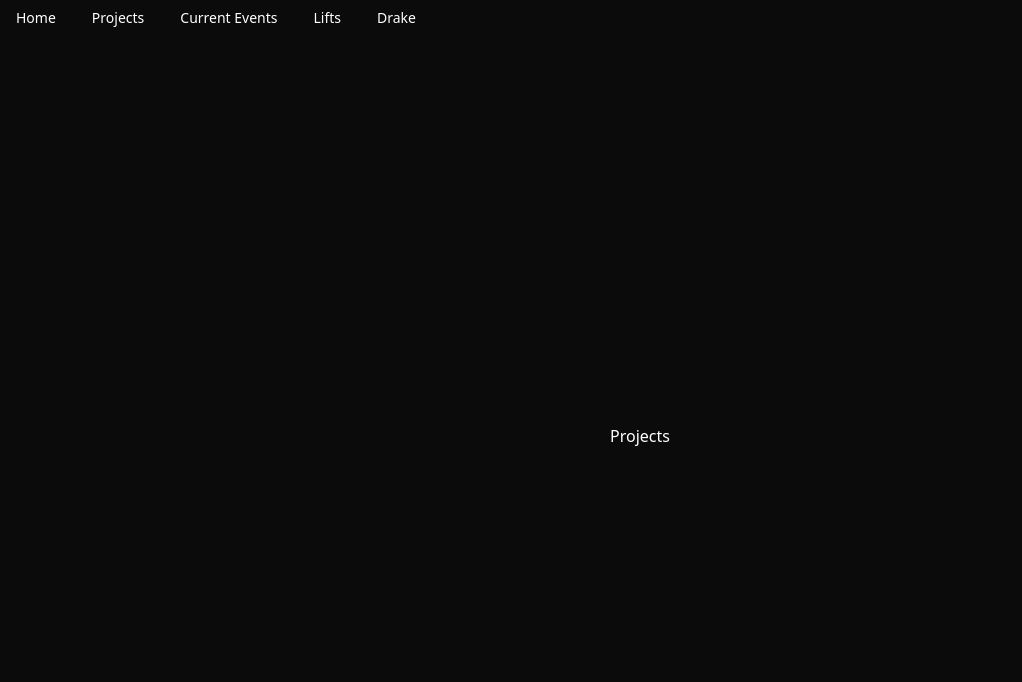
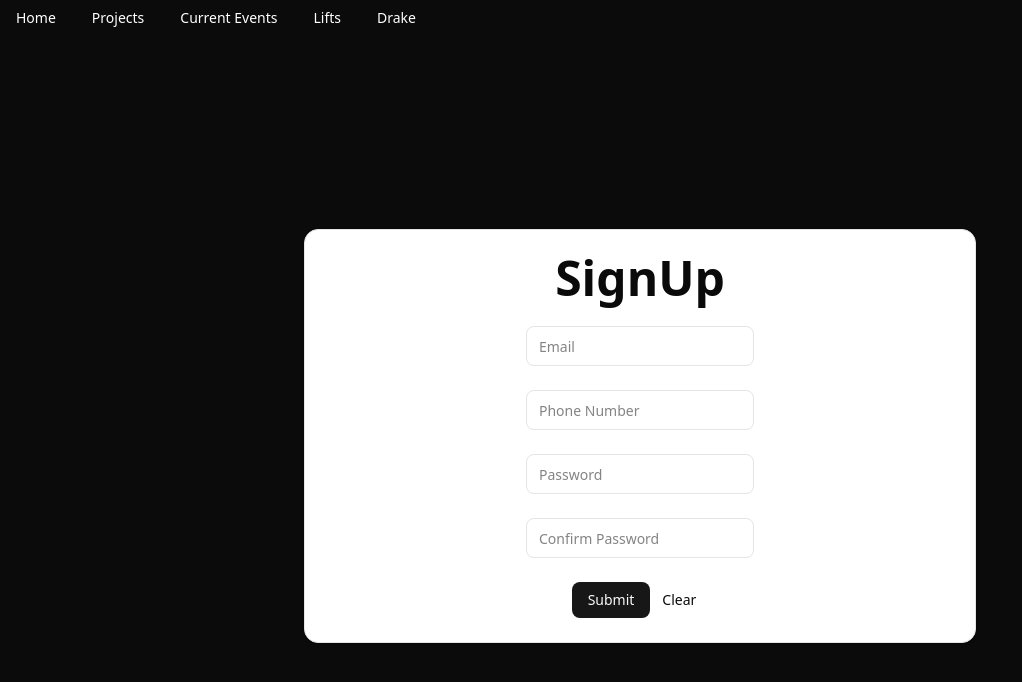
Before and after one commit to kguo28/devedu-week1-kevin, a Next.js app: page /projects in a window 1280 px wide. Shown: the top 682 px of the page, without its empty margins (0-1022 px from the left). Built offline with nearby package versions, Linux system fonts and the light colour scheme; no server answers.

Commit message:
added form feature on website

```diff
--- a/app/projects/page.tsx
+++ b/app/projects/page.tsx
@@ -1,8 +1,142 @@
+'use client';
+
+import { Card, CardTitle, CardHeader, CardContent } from "@/components/ui/card";
+import { Button } from "@/components/ui/button";
+import { supabase } from "@/lib/supabase";
+import { useState } from "react";
+import { toast } from "sonner";
+import {z} from "zod";
+
+const signupSchema = z.object({
+  email: z.string()
+    .min(1, "Enter your email")
+    .email("Invalid email"),
+  phoneNumber: z.string()
+    .min(1, "Enter your phone number")
+    .regex(/^\d+$/, "Phone numbers must only contain numbers")
+    .length(10, "Phone numbers are 10 digits long stupid"),
+  password: z.string()
+    .min(1, "Enter your password")
+    .min(8, "Passwords must be at least 8 characters long"),
+  confirmPassword: z.string()
+    .min(1, "Confirm your password")
+    .min(8, "Passwords must be at least 8 characters long"),
+}).refine((data) => data.password === data.confirmPassword, {
+  message: "Passwords do not match",
+  path: ["confirmPassword"]
+})
+
 export default function Projects() {
-    return (
-      <div className = "text-white min-h-screen flex items-center justify-center">
-        <h1>Projects</h1>
+  const [formData, setFormData] = useState({
+    email: "",
+    phoneNumber: "",
+    password: "",
+    confirmPassword: "",
+  });
+  const [loading, setLoading] = useState(false);
+  const clearForm = () => {
+    setFormData({
+      email: "",
+      phoneNumber: "",
+      password: "",
+      confirmPassword: "",
+    });
+  }
+  const handleSubmit = async () => {
+    try {
+      setLoading(true);
 
-      </div>
-    );
-  }
+      // Zod validation
+      const validatedData = signupSchema.parse(formData);
+
+      const { data, error } = await supabase
+        .from('userinfo')
+        .insert([
+          {
+            email: validatedData.email,
+            phone_number: validatedData.phoneNumber,
+            password: validatedData.password,
+            confirm_password: validatedData.confirmPassword
+          }
+        ])
+        .select();
+
+      if (error) throw error;
+
+      console.log('Data inserted:', data);
+      toast.success('SignUp successful!');
+      clearForm();
+
+    } catch (error: any) {
+      if (error instanceof z.ZodError) {
+        error.issues.forEach((err) => {
+          toast.error(err.message);
+        });
+      } else if (error.code === '23505' && error.message.includes('password')) {
+        toast.error('Password already exists');
+      } else if (error instanceof Error) {
+        toast.error(error.message);
+      } else {
+        toast.error('An unknown error occurred');
+      }
+    } finally {
+      setLoading(false);
+    }
+  };
+  return (
+    <div className="font-sans grid grid-rows-[20px_1fr_20px] items-center justify-items-center min-h-screen p-8 pb-20 gap-16 sm:p-20">
+      <main className="flex flex-col gap-[32px] row-start-2 items-center sm:items-start">
+            <Card className = "w-2xl flex items-center">
+              <CardTitle className = "text-5xl font-bold text-center">
+                SignUp
+              </CardTitle>
+              <CardContent>
+                <input
+                  type="text"
+                  placeholder="Email"
+                  value={formData.email}
+                  onChange={(e) => setFormData({ ...formData, email: e.target.value })}
+                  className="flex h-10 w-full rounded-md border border-input bg-background px-3 py-2 text-sm"
+                />
+              </CardContent>
+              <CardContent>
+                <input
+                  type="text"
+                  placeholder="Phone Number"
+                  value={formData.phoneNumber}
+                  onChange={(e) => setFormData({ ...formData, phoneNumber: e.target.value })}
+                  className="flex h-10 w-full rounded-md border border-input bg-background px-3 py-2 text-sm"
+                />
+              </CardContent>
+              <CardContent>
+                <input
+                  type="password"
+                  placeholder="Password"
+                  value={formData.password}
+                  onChange={(e) => setFormData({ ...formData, password: e.target.value })}
+                  className="flex h-10 w-full rounded-md border border-input bg-background px-3 py-2 text-sm"
+                />
+              </CardContent>
+              <CardContent>
+                <input
+                  type="password"
+                  placeholder="Confirm Password"
+                  value={formData.confirmPassword}
+                  onChange={(e) => setFormData({ ...formData, confirmPassword: e.target.value })}
+                  className="flex h-10 w-full rounded-md border border-input bg-background px-3 py-2 text-sm"
+                />
+              </CardContent>
+              <CardContent>
+                <Button onClick={handleSubmit} disabled={loading}>
+                  {loading ? 'Submitting...' : 'Submit'}
+                </Button>
+                <Button onClick={clearForm} variant="ghost" size="sm" disabled={loading}>
+                  Clear
+                </Button>
+              </CardContent>
+            </Card>
+
+      </main>
+    </div>
+  );
+}
--- /dev/null
+++ b/lib/supabase.ts
@@ -0,0 +1,6 @@
+import { createClient } from '@supabase/supabase-js'
+
+const supabaseUrl = process.env.NEXT_PUBLIC_SUPABASE_URL!
+const supabaseKey = process.env.NEXT_PUBLIC_SUPABASE_ANON_KEY!
+
+export const supabase = createClient(supabaseUrl, supabaseKey)
--- a/package.json
+++ b/package.json
@@ -11,6 +11,7 @@
     "@radix-ui/react-accordion": "^1.2.12",
     "@radix-ui/react-navigation-menu": "^1.2.14",
     "@radix-ui/react-slot": "^1.2.3",
+    "@supabase/supabase-js": "^2.75.0",
     "class-variance-authority": "^0.7.1",
     "clsx": "^2.1.1",
     "embla-carousel-react": "^8.6.0",
@@ -21,7 +22,8 @@
     "react": "19.1.0",
     "react-dom": "19.1.0",
     "sonner": "^2.0.7",
-    "tailwind-merge": "^3.3.1"
+    "tailwind-merge": "^3.3.1",
+    "zod": "^4.1.12"
   },
   "devDependencies": {
     "@tailwindcss/postcss": "^4",
```
Also changed, not shown: 1 other file (tests, documents, lock files or other folders).
